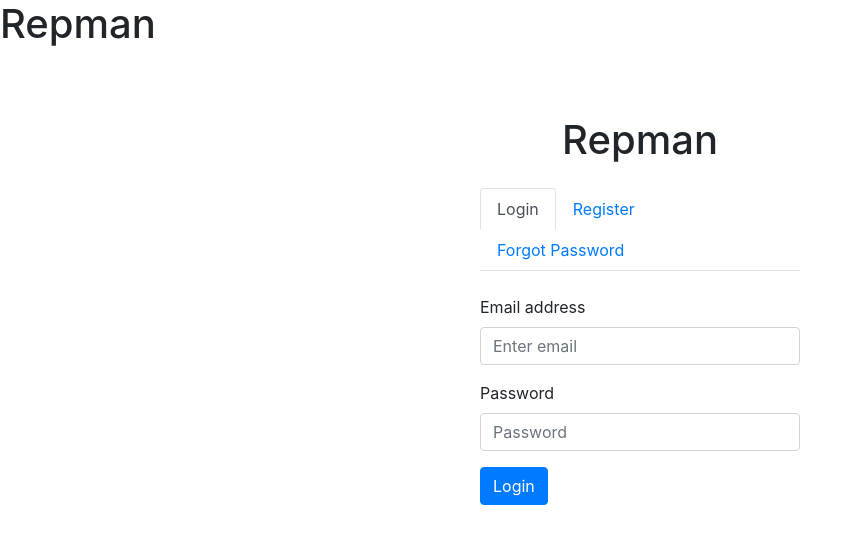
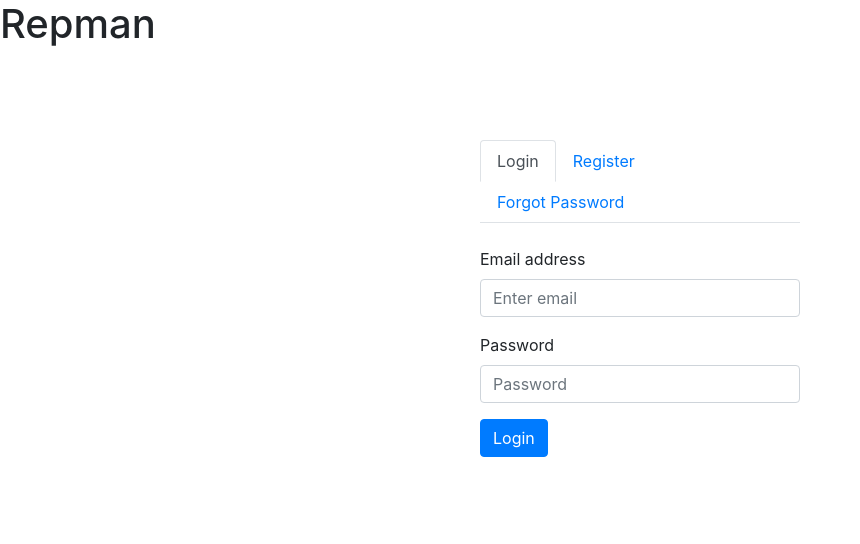
Before and after one commit to elfua360/Repman, a React (Create React App) app in the folder frontend/: page / in a window 1280 px wide. Shown: the top 544 px of the page, without its empty margins (0-860 px from the left). Built offline with nearby package versions, Linux system fonts and the light colour scheme.

Commit message:
replace Header with PageTitle in App.js

```diff
--- a/frontend/src/pages/LandingPage.js
+++ b/frontend/src/pages/LandingPage.js
@@ -28,7 +28,6 @@ class LandingPage extends React.Component {
     render() {
         return (
             <div className="Header">
-                <h1 className="header">Repman</h1>
                 <br/>
                 <Nav
                     variant="tabs"
```
